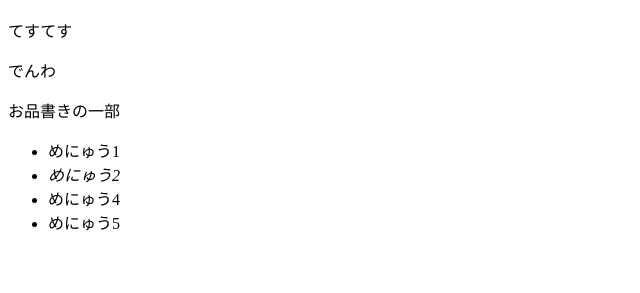
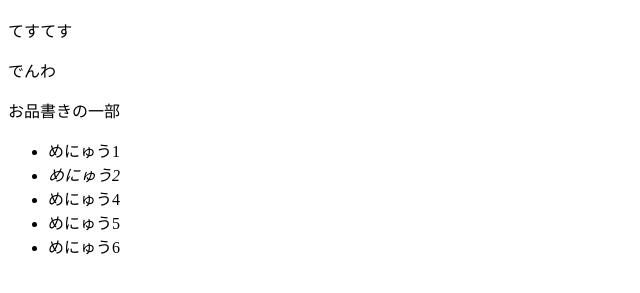
Before and after one commit to s-wool-lab/git_test, a plain HTML site: page index.html in a window 1280 px wide. Shown: the part 57-350 px from the top of the page, without its empty margins (0-640 px from the left). Drawn offline with Linux system fonts and the light colour scheme.

Commit message:
めにゅう6追加

```diff
--- a/index.html
+++ b/index.html
@@ -14,6 +14,7 @@
 		<li><em>めにゅう2</em></li>
 		<li>めにゅう4</li>
 		<li>めにゅう5</li>
+		<li>めにゅう6</li>
 	</ul>
 </body>
 </html>
```
